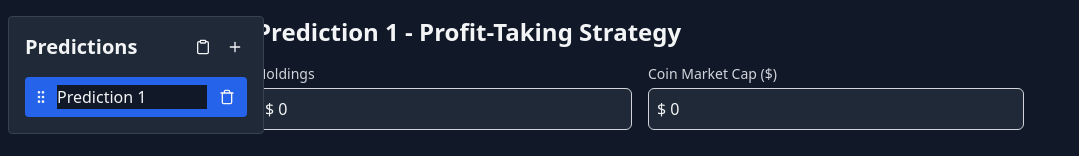
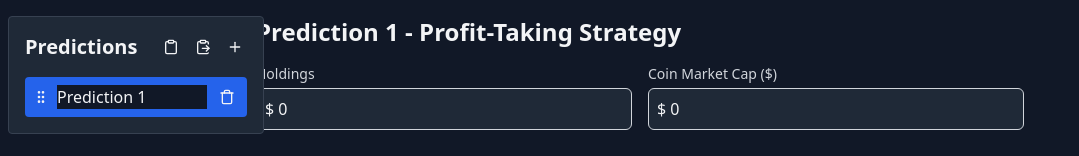
Before and after one commit to ps1312/coin-profit-taking, a React (Vite) app: page / in a window 1280 px wide. Shown: the top 156 px of the page, without its empty margins (0-1079 px from the left). Built offline with nearby package versions, Linux system fonts and the light colour scheme.

Commit message:
add copy and paste

```diff
--- a/src/components/Sidebar.tsx
+++ b/src/components/Sidebar.tsx
@@ -109,19 +109,45 @@ export const Sidebar = ({
     onUpdatePredictions(arrayMove(predictions, oldIndex, newIndex))
   }
 
+  const handleCopyToClipboard = () => {
+    navigator.clipboard.writeText(JSON.stringify(predictions))
+    alert("Predictions copied to clipboard")
+  }
+
+  const handlePasteFromClipboard = () => {
+    navigator.clipboard.readText().then((text) => {
+      try {
+        const newPredictions = JSON.parse(text)
+        onUpdatePredictions(newPredictions)
+      } catch (error) {
+        console.error("Invalid JSON")
+      }
+    })
+  }
+
   return (
     <div className="w-64 bg-gray-800 ml-2 p-4 rounded border border-gray-700 absolute left-0">
       <div className="flex justify-between items-center mb-4">
         <h2 className="text-xl font-bold">Predictions</h2>
         <div className="flex justify-center items-center gap-2">
-          <button className="p-1 hover:text-blue-400" title="Copy Prediction">
-            <Clipboard className="w-4 h-4 hover:text-blue-400" />
+          <button className="p-1 hover:text-blue-400" title="Copy">
+            <Clipboard
+              className="w-4 h-4 hover:text-blue-400"
+              onClick={handleCopyToClipboard}
+            />
+          </button>
+
+          <button className="p-1 hover:text-blue-400" title="Paste">
+            <ClipboardPaste
+              className="w-4 h-4 hover:text-blue-400"
+              onClick={handlePasteFromClipboard}
+            />
           </button>
 
           <button
             onClick={onAddPrediction}
             className="p-1 hover:text-blue-400"
-            title="Add Prediction"
+            title="Add"
           >
             <Plus className="w-4 h-4" />
           </button>
```
